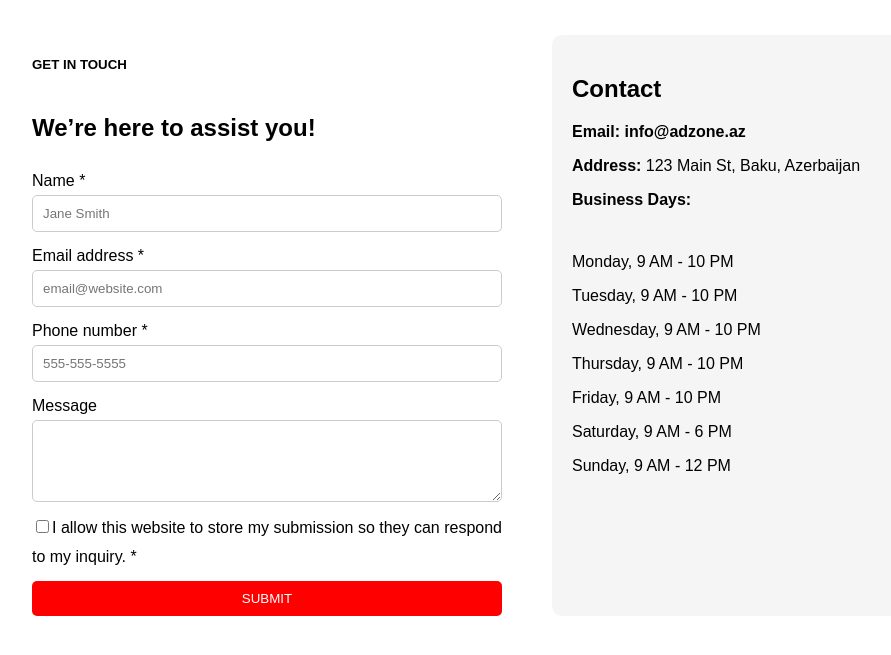
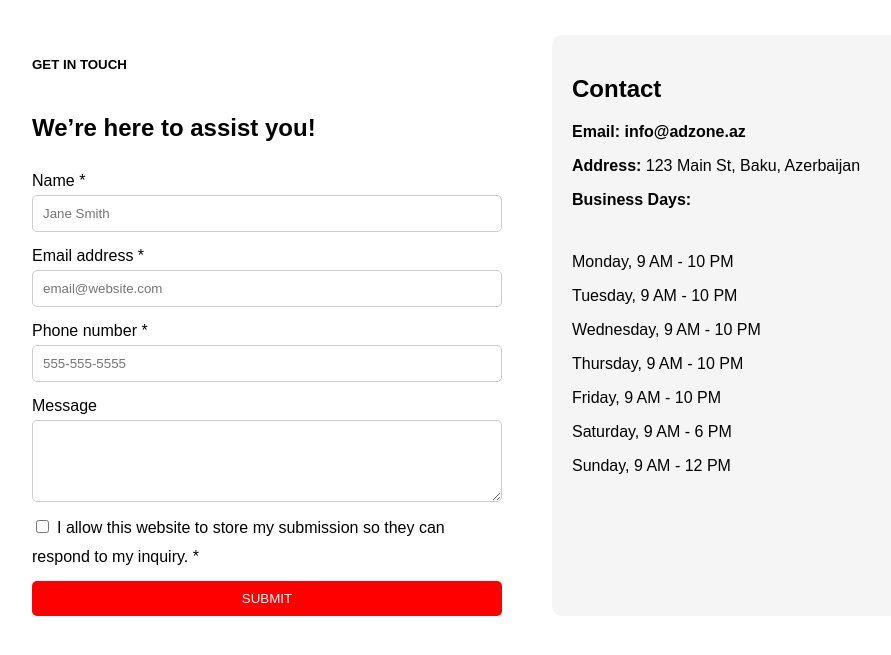
Before and after one commit to nicatzamanwork/adzone, a Next.js app: page /richcultural in a window 1280 px wide. Shown: the part 699-1354 px from the top of the page, without its empty margins (93-984 px from the left). Built offline with nearby package versions, Linux system fonts and the light colour scheme.

Commit message:
services corrected

```diff
--- a/app/components/Contact.js
+++ b/app/components/Contact.js
@@ -128,7 +128,7 @@ const ContactForm = () => {
               onChange={handleChange}
               required
             />
-            <label htmlFor="consent">
+            <label htmlFor="consent" style={{marginLeft: "5px"}}>
               I allow this website to store my submission so they can respond to
               my inquiry. *
             </label>
@@ -143,7 +143,14 @@ const ContactForm = () => {
       <div className="contact-info-right">
         <h2>Contact</h2>
         <p>
-          <strong>Email: info@adzone.az</strong>{" "}
+          <strong>
+            <a
+              href="mailto:info@adzone.az"
+              style={{ textDecoration: "none", color: "inherit" }}
+            >
+              Email: info@adzone.az
+            </a>
+          </strong>
         </p>
         <p>
           <strong>Address:</strong> 123 Main St, Baku, Azerbaijan
```
